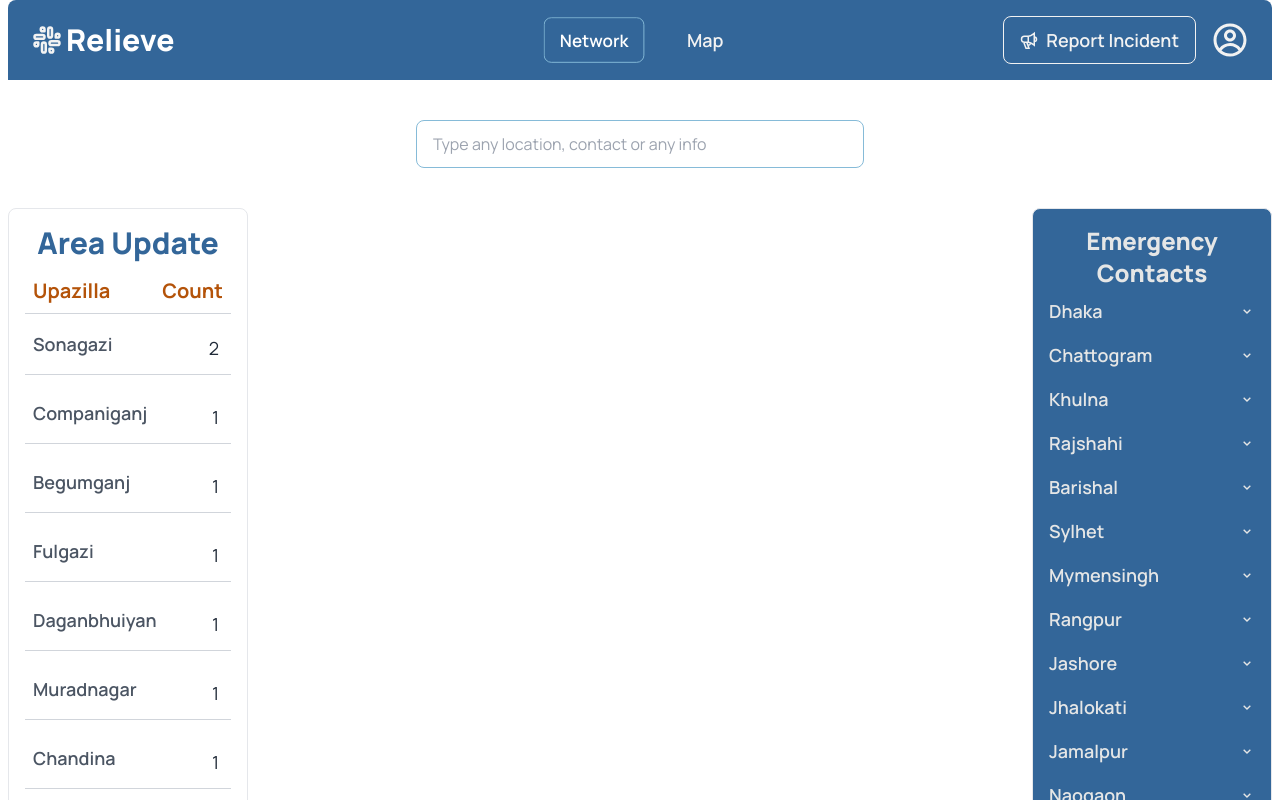
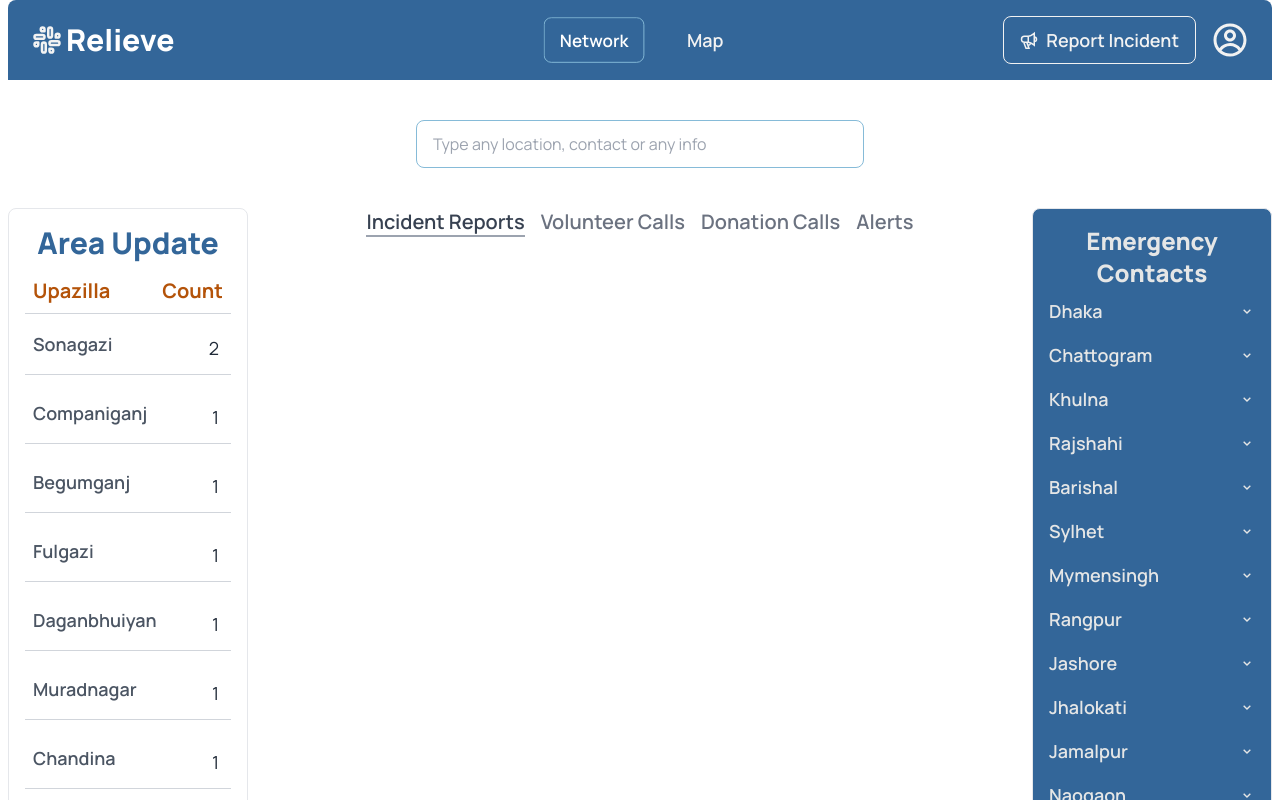
Before and after one commit to arnab-zero/Relieve, a React (Vite) app in the folder relieve-client/: page / in a window 1280 px wide. Shown: the top 800 px of the page. Built offline with nearby package versions, Linux system fonts and the light colour scheme.

Commit message:
homepage nav

```diff
--- /dev/null
+++ b/relieve-client/src/components/Home/DonationCalls.jsx
@@ -0,0 +1,10 @@
+
+const DonationCalls = () => {
+    return (
+        <div>
+
+        </div>
+    );
+};
+
+export default DonationCalls;
--- /dev/null
+++ b/relieve-client/src/components/Home/HomepageNav.jsx
@@ -0,0 +1,56 @@
+import { NavLink } from "react-router-dom";
+
+const HomePageNav = () => {
+    const links = <>
+        <li>
+            <NavLink to='/'
+                className={({ isActive }) =>
+                    isActive
+                        ? "text-gray-700 border-b-2 border-gray-400"
+                        : "text-gray-500"
+                }>
+                Incident Reports
+            </NavLink>
+        </li>
+        <li>
+            <NavLink to='/volunteer-calls'
+                className={({ isActive }) =>
+                    isActive
+                        ? "text-gray-700 border-b-2 border-gray-400"
+                        : "text-gray-500"
+                }>
+                Volunteer Calls
+            </NavLink>
+        </li>
+        <li>
+            <NavLink to='/donation-calls'
+                className={({ isActive }) =>
+                    isActive
+                        ? "text-gray-700 border-b-2 border-gray-400"
+                        : "text-gray-500"
+                }>
+                Donation Calls
+            </NavLink>
+        </li>
+        <li>
+            <NavLink to='/alerts'
+                className={({ isActive }) =>
+                    isActive
+                        ? "text-gray-700 border-b-2 border-gray-400"
+                        : "text-gray-500"
+                }>
+                Alerts
+            </NavLink>
+        </li>
+    </>
+
+    return (
+        <nav>
+            <ul className="flex justify-center space-x-4 font-manrope text-xl font-semibold">
+                {links}
+            </ul>
+        </nav>
+    );
+};
+
+export default HomePageNav;
--- /dev/null
+++ b/relieve-client/src/components/Home/IncidentReports.jsx
@@ -0,0 +1,9 @@
+const IncidentReports = () => {
+    return (
+        <div>
+
+        </div>
+    );
+};
+
+export default IncidentReports;
--- /dev/null
+++ b/relieve-client/src/components/Home/VolunteerCalls.jsx
@@ -0,0 +1,10 @@
+
+const VolunteerCalls = () => {
+    return (
+        <div>
+
+        </div>
+    );
+};
+
+export default VolunteerCalls;
--- /dev/null
+++ b/relieve-client/src/layouts/HomePageContainer.jsx
@@ -0,0 +1,13 @@
+import { Outlet } from "react-router-dom";
+import HomePageNav from "../components/Home/HomePageNav";
+
+const HomePageContainer = () => {
+    return (
+        <div>
+            <HomePageNav></HomePageNav>
+            <Outlet></Outlet>
+        </div>
+    );
+};
+
+export default HomePageContainer;
--- a/relieve-client/src/pages/Home.jsx
+++ b/relieve-client/src/pages/Home.jsx
@@ -1,4 +1,5 @@
 import { useEffect, useState } from "react";
+import { NavLink } from "react-router-dom";
 import DonationSeekingCard from "../components/DonationSeekingCard";
 import Searchbar from "../components/Home/Searchbar";
 import VolunteerSeekingCard from "../components/VolunteerSeekingCard";
@@ -15,6 +16,7 @@ const Home = () => {
             .then(res => res.json())
             .then(data => setIncidents(data))
     }, [])
+
     return (
         <div>
             {/* <VolunteerSeekingCard />
```
Also changed, not shown: relieve-client/src/routers/router.jsx (+24 -0 lines).
